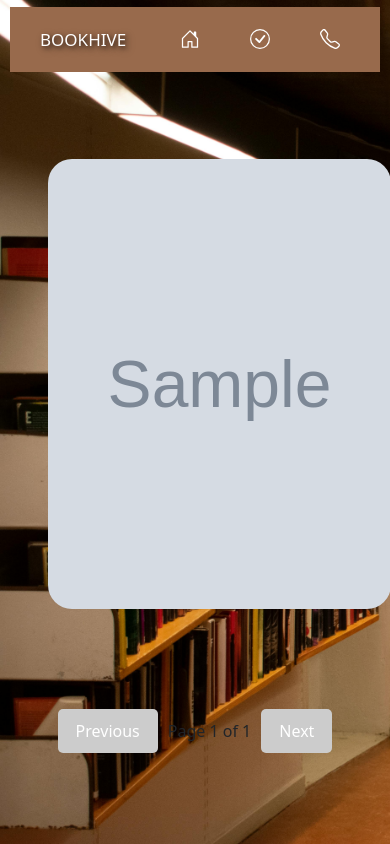
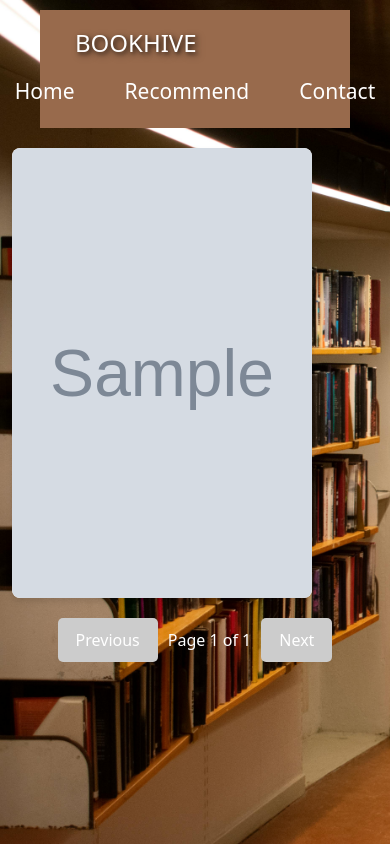
Before and after one commit to Deepak8260/BookHive, a Flask app: template templates/index.html in a window 390 px wide. Run offline with Flask 3, Linux system fonts and the light colour scheme; the template is opened without the code that fills it: most values are stand-ins (such as "Sample title", 1, 10 or a date in 2020); grey boxes marked "Sample" are stand-in pictures; parts of the project's set-up code (start-up, migrations or seed data) failed here and were passed over.

Commit message:
again cards are structured

```diff
--- a/templates/index.html
+++ b/templates/index.html
@@ -88,143 +88,38 @@
         display: flex;
         justify-content: center;
       }
-      .bi {
-        display: none;
 
-        fill: white;
-      }
-      /* responsive navbar */
-      @media (max-width: 740px) {
-        .navbar-brand {
-          font-size: 22px;
-        }
-        .links {
-          font-size: 19px;
-        }
-      }
-      @media (max-width: 670px) {
-        .navbar-brand {
-          font-size: 20px;
-        }
-        .links {
-          font-size: 17px;
-        }
-      }
-      @media (max-width: 620px) {
-        .navbar-brand {
-          font-size: 18px;
-        }
-        .links {
-          font-size: 15px;
-        }
-      }
-      @media (max-width: 580px) {
-        .navbar-brand {
-          font-size: 20px;
-        }
-        .links span {
-          display: none; /* Hide text */
-        }
-
-        .bi {
-          display: block;
-        }
-      }
-      @media (max-width: 505px) {
-        .navbar-brand {
-          font-size: 18px;
-        }
-        .links span {
-          display: none; /* Hide text */
-        }
-
-        .bi {
-          display: block;
-        }
-        .bi-house-door {
-          width: 22px;
-          height: 22px;
-        }
-        .bi-check-circle,
-        .bi-telephone {
-          width: 22px;
-          height: 22px;
-        }
-      }
-      @media (max-width: 490px) {
-        .navbar {
-          padding: 7px 15px;
-          margin: 7px 10px;
-        }
-        .navbar-brand {
-          font-size: 17px;
-        }
-
-        .bi-house-door,
-        .bi-check-circle,
-        .bi-telephone {
-          width: 20px;
-          height: 20px;
-        }
-        .xyz {
-          margin-top: 5px;
-        }
-      }
-      @media (max-width: 385px) {
-        .navbar-brand {
-          font-size: 15px;
-        }
-        .bi-house-door,
-        .bi-check-circle,
-        .bi-telephone {
-          width: 18px;
-          height: 18px;
-        }
-        .navbar {
-          padding: 4px 10px;
-          margin: 4px 6px;
-        }
-      }
       /* Container styling */
       /*=============== GOOGLE FONTS ===============*/
 
       /*========== Responsive typography ==========*/
 
       /*=============== CARD ===============*/
-      .container {
+      .card__container {
         display: grid;
-        place-items: center;
-        margin-inline: 1.5rem;
-        padding-block: 5rem;
+        grid-template-columns: repeat(auto-fit, minmax(300px, 1fr));
+        gap: 30px; /* Increased gap for better spacing */
+        justify-content: space-around;
+        margin: 20px auto;
       }
 
-      .card__container {
-        display: grid;
-        grid-template-columns: repeat(
-          auto-fit,
-          minmax(343px, max-content)
-        ); /* Adjust dynamically */
-        gap: 3rem; /* Space between cards */
-        justify-content: center;
-      }
-
-      /* Card layout */
       .card__article {
-        position: relative;
-        overflow: visible;
+        background: white;
+        width: 300px;
+        border-radius: 8px;
+        box-shadow: 0px 4px 6px rgba(0, 0, 0, 0.1);
+        text-align: center;
+        position: relative; /* Needed for absolute positioning of card__data */
+        overflow: hidden;
       }
 
       .card__img {
-        width: 343px;
-
-        height: 450px;
-        border-radius: 1.5rem;
+        max-width: 100%;
+        border-radius: 8px;
       }
 
-      /* Card Data */
       .card__data {
-        width: 300px;
-
+        width: 280px;
         background-color: white;
         padding: 1.5rem 2rem;
         box-shadow: 0 8px 24px hsla(0, 0%, 0%, 0.15);
@@ -379,65 +240,23 @@
       .pagination button:hover:not(:disabled) {
         background-color: #6e4a32;
       }
+      #pageInfo {
+        color: white;
+      }
     </style>
   </head>
-  <body loading="lazy">
+  <body>
     <nav class="navbar">
       <a class="navbar-brand" href="/">BOOKHIVE</a>
       <ul class="xyz">
         <li>
-          <a href="/" class="links">
-            <svg
-              xmlns="http://www.w3.org/2000/svg"
-              width="24"
-              height="24"
-              fill="currentColor"
-              class="bi bi-house-door"
-              viewBox="0 0 16 16"
-            >
-              <path
-                d="M8.354 1.146a.5.5 0 0 0-.708 0l-6 6A.5.5 0 0 0 1.5 7.5v7a.5.5 0 0 0 .5.5h4.5a.5.5 0 0 0 .5-.5v-4h2v4a.5.5 0 0 0 .5.5H14a.5.5 0 0 0 .5-.5v-7a.5.5 0 0 0-.146-.354L13 5.793V2.5a.5.5 0 0 0-.5-.5h-1a.5.5 0 0 0-.5.5v1.293zM2.5 14V7.707l5.5-5.5 5.5 5.5V14H10v-4a.5.5 0 0 0-.5-.5h-3a.5.5 0 0 0-.5.5v4z"
-              />
-            </svg>
-            <span>Home</span></a
-          >
+          <a href="/" class="links"> Home</a>
         </li>
         <li>
-          <a href="/recommend" class="links"
-            ><svg
-              xmlns="http://www.w3.org/2000/svg"
-              width="23"
-              height="23"
-              fill="currentColor"
-              class="bi bi-check-circle"
-              viewBox="0 0 16 16"
-            >
-              <path
-                d="M8 15A7 7 0 1 1 8 1a7 7 0 0 1 0 14m0 1A8 8 0 1 0 8 0a8 8 0 0 0 0 16"
-              />
-              <path
-                d="m10.97 4.97-.02.022-3.473 4.425-2.093-2.094a.75.75 0 0 0-1.06 1.06L6.97 11.03a.75.75 0 0 0 1.079-.02l3.992-4.99a.75.75 0 0 0-1.071-1.05"
-              />
-            </svg>
-            <span>Recommend </span></a
-          >
+          <a href="/recommend" class="links">Recommend</a>
         </li>
         <li>
-          <a href="/contact" class="links"
-            ><svg
-              xmlns="http://www.w3.org/2000/svg"
-              width="23"
-              height="23"
-              fill="currentColor"
-              class="bi bi-telephone"
-              viewBox="0 0 16 16"
-            >
-              <path
-                d="M3.654 1.328a.678.678 0 0 0-1.015-.063L1.605 2.3c-.483.484-.661 1.169-.45 1.77a17.6 17.6 0 0 0 4.168 6.608 17.6 17.6 0 0 0 6.608 4.168c.601.211 1.286.033 1.77-.45l1.034-1.034a.678.678 0 0 0-.063-1.015l-2.307-1.794a.68.68 0 0 0-.58-.122l-2.19.547a1.75 1.75 0 0 1-1.657-.459L5.482 8.062a1.75 1.75 0 0 1-.46-1.657l.548-2.19a.68.68 0 0 0-.122-.58zM1.884.511a1.745 1.745 0 0 1 2.612.163L6.29 2.98c.329.423.445.974.315 1.494l-.547 2.19a.68.68 0 0 0 .178.643l2.457 2.457a.68.68 0 0 0 .644.178l2.189-.547a1.75 1.75 0 0 1 1.494.315l2.306 1.794c.829.645.905 1.87.163 2.611l-1.034 1.034c-.74.74-1.846 1.065-2.877.702a18.6 18.6 0 0 1-7.01-4.42 18.6 18.6 0 0 1-4.42-7.009c-.362-1.03-.037-2.137.703-2.877z"
-              />
-            </svg>
-            <span>Contact</span></a
-          >
+          <a href="/contact" class="links">Contact</a>
         </li>
       </ul>
     </nav>
```
Also changed, not shown: other parts of templates/index.html (+11 -45 lines), templates/recommend.html (+31 -30 lines).
